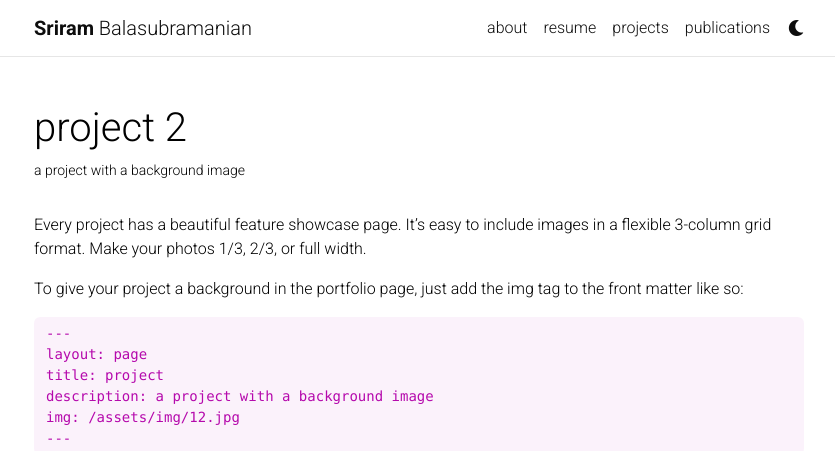
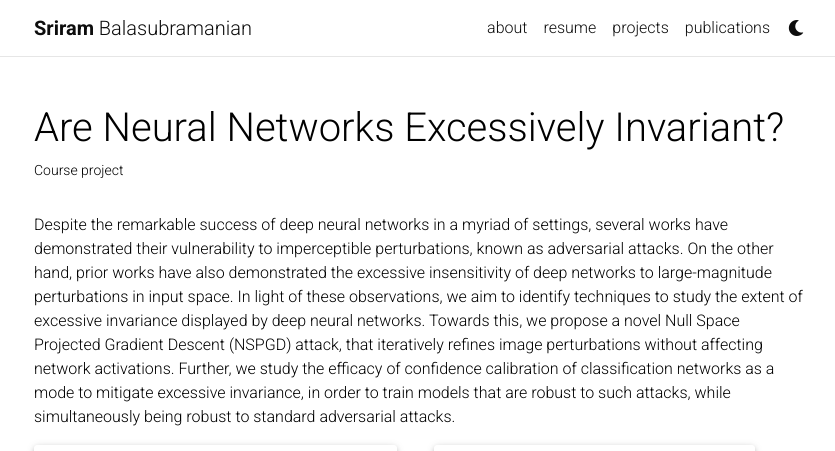
Before and after one commit to SriramB-98/SriramB-98.github.io, a Jekyll site: the page built from _projects/2_project.md, in a window 1280 px wide and 1400 px high. Shown: the top 451 px of the window, without its empty margins (221-1056 px from the left). Built offline with Jekyll 4.4.1, drawn with Linux system fonts in a browser that asks for light colours; full-size pictures stand in for the smaller copies a plugin makes; comment, search, counter and statistics services are not loaded; a style sheet for code colours, icons or effects is not loaded; some of the changed text lies outside the part shown; grey boxes are pictures that could not be loaded.

Commit message:
Updated project 2

````diff
--- a/_projects/2_project.md
+++ b/_projects/2_project.md
@@ -1,80 +1,45 @@
 ---
 layout: page
-title: project 2
-description: a project with a background image
-img: assets/img/3.jpg
+title: Are Neural Networks Excessively Invariant?
+description: Course project
+img: assets/img/branch_pic.png
 importance: 2
 category: work
 ---
 
-Every project has a beautiful feature showcase page.
-It's easy to include images in a flexible 3-column grid format.
-Make your photos 1/3, 2/3, or full width.
 
-To give your project a background in the portfolio page, just add the img tag to the front matter like so:
+Despite the remarkable success of deep neural networks in a myriad of settings, several works have demonstrated their vulnerability to imperceptible perturbations, known as adversarial attacks. On the other hand, prior works have also demonstrated the excessive insensitivity of deep networks to large-magnitude perturbations in input space. In light of these observations, we aim
+to identify techniques to study the extent of excessive invariance displayed by deep neural networks.
+Towards this, we propose a novel Null Space Projected Gradient Descent (NSPGD) attack, that
+iteratively refines image perturbations without affecting network activations. Further, we study the
+efficacy of confidence calibration of classification networks as a mode to mitigate excessive invariance, in order to train models that are robust to such attacks, while simultaneously being robust to standard adversarial attacks.
 
-    ---
-    layout: page
-    title: project
-    description: a project with a background image
-    img: /assets/img/12.jpg
-    ---
 
 <div class="row">
     <div class="col-sm mt-3 mt-md-0">
-        {% include figure.html path="assets/img/1.jpg" title="example image" class="img-fluid rounded z-depth-1" %}
+        {% include figure.html path="assets/img/island_pic" title="Island scenario" class="img-fluid rounded z-depth-1" %}
     </div>
-    <div class="col-sm mt-3 mt-md-0">
-        {% include figure.html path="assets/img/3.jpg" title="example image" class="img-fluid rounded z-depth-1" %}
-    </div>
-    <div class="col-sm mt-3 mt-md-0">
-        {% include figure.html path="assets/img/5.jpg" title="example image" class="img-fluid rounded z-depth-1" %}
+     <div class="col-sm mt-3 mt-md-0">
+        {% include figure.html path="assets/img/branch_pic.png" title="Branch scenario" class="img-fluid rounded z-depth-1" %}
     </div>
 </div>
 <div class="caption">
-    Caption photos easily. On the left, a road goes through a tunnel. Middle, leaves artistically fall in a hipster photoshoot. Right, in another hipster photoshoot, a lumberjack grasps a handful of pine needles.
-</div>
-<div class="row">
-    <div class="col-sm mt-3 mt-md-0">
-        {% include figure.html path="assets/img/5.jpg" title="example image" class="img-fluid rounded z-depth-1" %}
-    </div>
-</div>
-<div class="caption">
-    This image can also have a caption. It's like magic.
-</div>
-
-You can also put regular text between your rows of images.
-Say you wanted to write a little bit about your project before you posted the rest of the images.
-You describe how you toiled, sweated, *bled* for your project, and then... you reveal it's glory in the next row of images.
-
-
-<div class="row justify-content-sm-center">
-    <div class="col-sm-8 mt-3 mt-md-0">
-        {% include figure.html path="assets/img/6.jpg" title="example image" class="img-fluid rounded z-depth-1" %}
-    </div>
-    <div class="col-sm-4 mt-3 mt-md-0">
-        {% include figure.html path="assets/img/11.jpg" title="example image" class="img-fluid rounded z-depth-1" %}
-    </div>
-</div>
-<div class="caption">
-    You can also have artistically styled 2/3 + 1/3 images, like these.
+    <b>Left: </b> Decision boundaries of a model that is excessively sensitive but not excessively invariant (“island-like”) <br />
+    <b>Right: </b> Decision boundaries of a model that is excessively sensitive and excessively invariant (“branch-like”)
 </div>
 
 
-The code is simple.
-Just wrap your images with `<div class="col-sm">` and place them inside `<div class="row">` (read more about the <a href="https://getbootstrap.com/docs/4.4/layout/grid/">Bootstrap Grid</a> system).
-To make images responsive, add `img-fluid` class to each; for rounded corners and shadows use `rounded` and `z-depth-1` classes.
-Here's the code for the last row of images above:
-
-{% raw %}
-```html
-<div class="row justify-content-sm-center">
-    <div class="col-sm-8 mt-3 mt-md-0">
-        {% include figure.html path="assets/img/6.jpg" title="example image" class="img-fluid rounded z-depth-1" %}
+<div class="row">
+    <div class="col-sm mt-3 mt-md-0">
+        {% include figure.html path="assets/img/cifar10_at_path.png" title="example image" class="img-fluid rounded z-depth-1" %}
     </div>
-    <div class="col-sm-4 mt-3 mt-md-0">
-        {% include figure.html path="assets/img/11.jpg" title="example image" class="img-fluid rounded z-depth-1" %}
+    <div class="col-sm mt-3 mt-md-0">
+        {% include figure.html path="assets/img/cifar10_normal_path.png" title="example image" class="img-fluid rounded z-depth-1" %}
     </div>
 </div>
-```
-{% endraw %}
+
+<div class="caption">
+    Visualization of the equi-confidence paths. The 95th (purple-orange) and 5th (blue-green) percentile confidences are plotted for each image and each radius.
+</div>
+
+Although adversarial training reduces the number of adversarial examples within the $$\epsilon$$ ball, the equi-confidence paths are much wider for adversarial models. This could be because adversarial models are smoother as compared to normally trained models, thus they are more invariant in directions normal to the tangent vector at that point.
````
Also changed, not shown: assets/img/branch_pic.png (added), assets/img/cifar10_at_1_examples.png (added), assets/img/cifar10_at_path.png (added), assets/img/cifar10_at_path_images.png (added), assets/img/cifar10_normal_1_examples.png (added), assets/img/cifar10_normal_path.png (added), assets/img/cifar10_normal_path_images.png (added), assets/img/island_pic.png (added), 1 other file.
